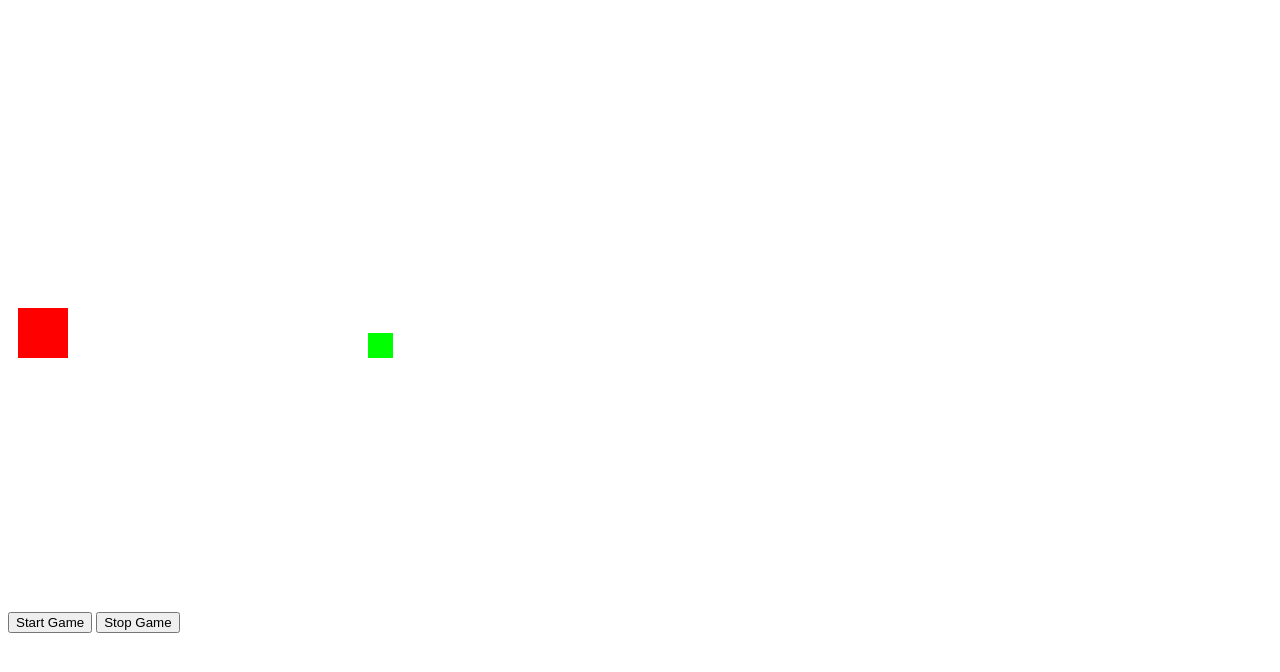
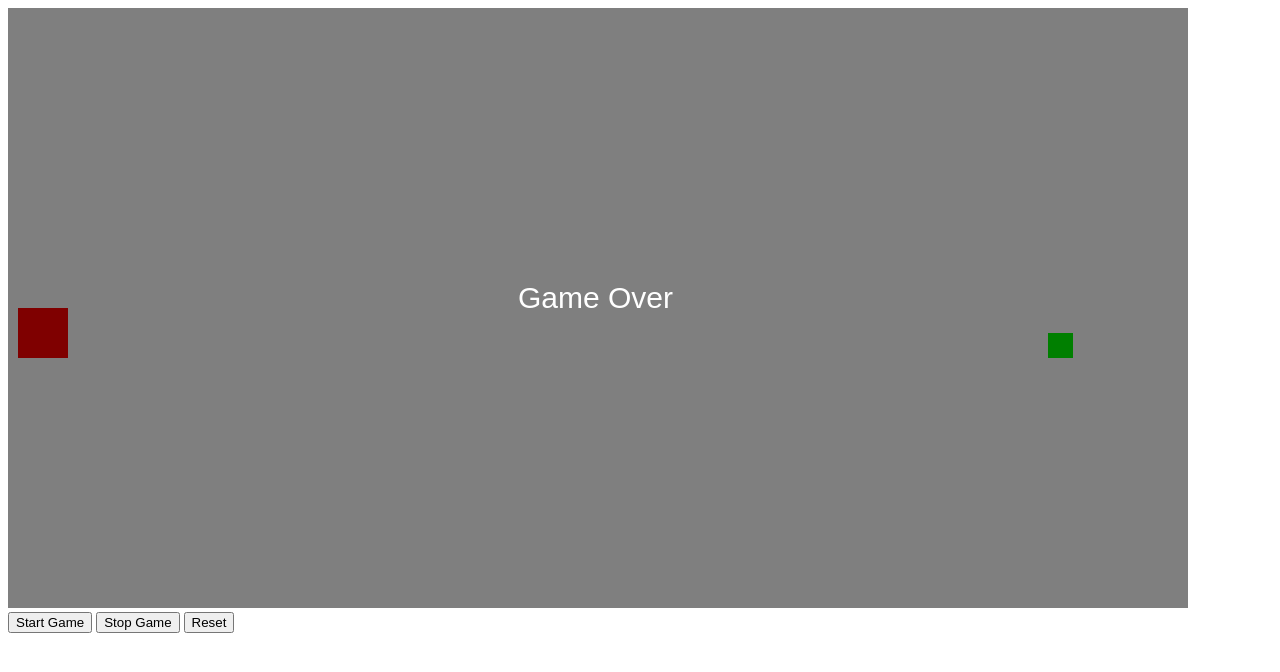
Before and after one commit to kucss-e-ssu/kucss-e-ssu.github.io, a plain HTML site: page asset/Announcement/game2.html in a window 1280 px wide. Both pictures are taken after a click on the button "Stop Game". Drawn offline with Linux system fonts and the light colour scheme.

Commit message:
GGrobee : add contents to all page

```diff
--- a/asset/Announcement/game2.html
+++ b/asset/Announcement/game2.html
@@ -9,6 +9,7 @@
     <canvas id="canvas"></canvas>
     <button onclick="startGame()">Start Game</button>
     <button onclick="stopGame()">Stop Game</button>
+    <button onclick="resetGame()">Reset</button>
 
     <script type="text/javascript">
         var canvas = document.getElementById("canvas");
@@ -26,11 +27,14 @@
             executePerFrame();
         }
 
-        // Function to stop the game
         function stopGame() {
             cancelAnimationFrame(animation);
+            ctx.fillStyle = "rgba(0, 0, 0, 0.5)";
+            ctx.fillRect(0, 0, canvas.width, canvas.height);
+            ctx.fillStyle = "#FFFFFF";
+            ctx.font = "30px Arial";
+            ctx.fillText("Game Over", canvas.width / 2 - 80, canvas.height / 2);
         }
-
         // Dinosaur
         var dino = {
             x: 10,
@@ -44,57 +48,50 @@
         };
 
         // Cactus
-        function Cactus() {
-            this.x = 500;
-            this.y = 325;
-            this.width = 25;
-            this.height = 25;
+        class Cactus {
+            constructor() {
+                this.x = canvas.width;
+                this.y = 325;
+                this.width = 25;
+                this.height = 25;
+            }
+
+            draw() {
+                ctx.fillStyle = "#00FF00"; // Green color
+                ctx.fillRect(this.x, this.y, this.width, this.height);
+            }
         }
-        Cactus.prototype.draw = function () {
-            ctx.fillStyle = "#00FF00"; // Green color
-            ctx.fillRect(this.x, this.y, this.width, this.height);
-        };
 
         var timer = 0;
         var cactuses = []; // 장애물 여러 개를 관리하기 위한 배열
         var jumpTimer = 0;
         var animation;
 
-      // Function to start the game
-      function startGame() {
-            executePerFrame();
-        }
-
-        // Function to stop the game
-        function stopGame() {
-            cancelAnimationFrame(animation);
-        }
-
         // 프레임마다 실행할 함수(실행 횟수는 모니터 FPS에 따라 다름)
         function executePerFrame() {
             animation = requestAnimationFrame(executePerFrame);
-            // 여기 안에 있는게 프레임마다 실행됨
+            // 여기 안에 있는 게 프레임마다 실행됨
             timer++;
 
             ctx.clearRect(0, 0, canvas.width, canvas.height);
 
             if (timer % 240 === 0) {
-                // 120 프레임마다 장애물 생성하고 array에 집어넣음
+                // 120 프레임마다 장애물 생성하고 배열에 집어넣음
                 var cactus = new Cactus();
                 cactuses.push(cactus);
             }
 
-            // array에 있는거 한 번에 draw
-            cactuses.forEach(function (a, i, o) {
+            // 배열에 있는 걸 한 번에 그림
+            cactuses.forEach(function (cactus) {
                 // x 좌표가 0 미만이면 제거
-                if (a.x < 0) {
-                    o.splice(i, 1);
+                if (cactus.x < 0) {
+                    cactuses.shift();
                 }
-                a.x -= 2;
+                cactus.x -= 2;
 
-                isBumped(dino, a); // 충돌 체크는 여기서. 공룡과 모든 장애물을 충돌 체크 해야 되기 때문
+                isBumped(dino, cactus); // 충돌 체크는 여기서. 공룡과 모든 장애물을 충돌 체크해야 되기 때문
 
-                a.draw();
+                cactus.draw();
             });
 
             if (jump == true) {
@@ -120,12 +117,12 @@
             var xDif = cactus.x - (dino.x + dino.width);
             var yDif = cactus.y - (dino.y + dino.height);
             if (xDif < 0 && yDif < 0) {
-                // ctx.clearRect(0, 0, canvas.width, canvas.height);
-                cancelAnimationFrame(animation); // 애니메이션 중단
+                stopGame();
             }
         }
 
         var jump = false;
+        var jumpTimer = 0;
         // 스페이스바 누르면 점프
         document.addEventListener("keydown", function (e) {
             if (e.code === "Space") {
@@ -133,6 +130,14 @@
             }
         });
 
+        function resetGame() {
+            isPaused = false;
+            timer = 0;
+            cactuses = [];
+            dino.y = 300;
+            executePerFrame();
+        }
+
     </script>
 
 </body>
```
Also changed, not shown: asset/anc.html (+2 -8 lines).
